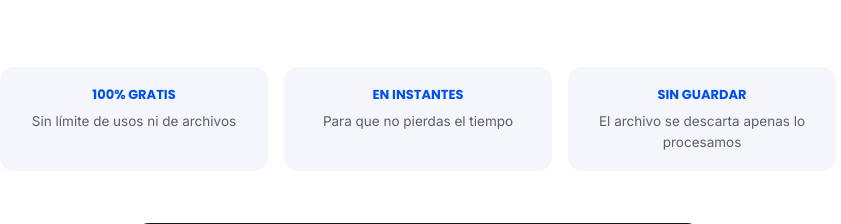
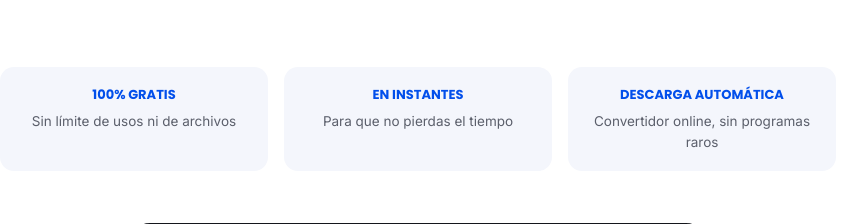
Before and after one commit to tagship/Conversor-FULL---TagShip, a Flask app: page / in a window 1280 px wide. Shown: the part 206-430 px from the top of the page, without its empty margins (222-1063 px from the left). Run offline with Flask 3, Linux system fonts and the light colour scheme.

Commit message:
Add files via upload

```diff
--- a/templates/index.html
+++ b/templates/index.html
@@ -256,7 +256,7 @@
 <div class="benefits">
   <div class="benefit"><span class="num">100% GRATIS</span><p>Sin límite de usos ni de archivos</p></div>
   <div class="benefit"><span class="num">EN INSTANTES</span><p>Para que no pierdas el tiempo</p></div>
-  <div class="benefit"><span class="num">SIN GUARDAR</span><p>El archivo se descarta apenas lo procesamos</p></div>
+  <div class="benefit"><span class="num">DESCARGA AUTOMÁTICA</span><p>Convertidor online, sin programas raros</p></div>
 </div>
 
 <section class="converter">
```
